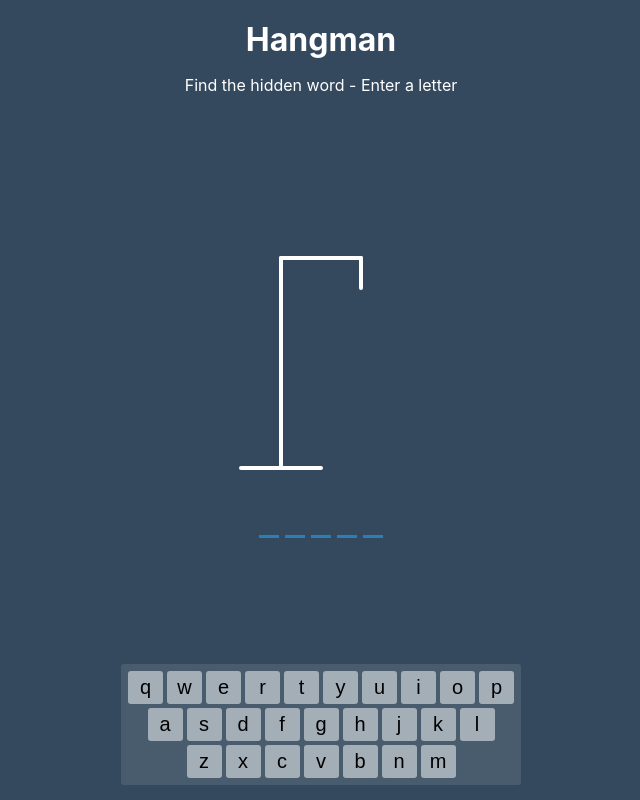
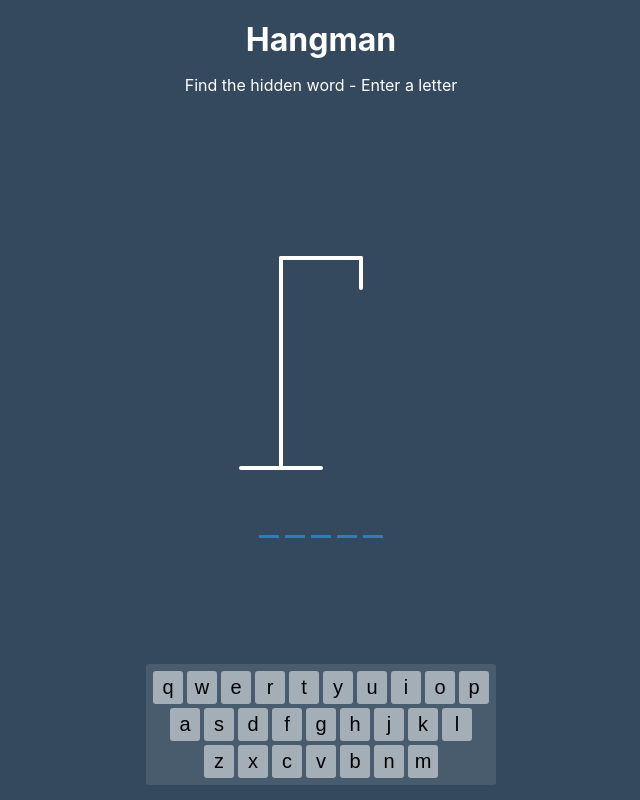
Before and after one commit to hammer147/hangman, a Next.js app: page / in a window 1280 px wide. Shown: the whole page, without its empty margins (319-959 px from the left). Built offline with nearby package versions, Linux system fonts and the light colour scheme.

Commit message:
improved styles

```diff
--- a/components/keyboard/keyboard.module.css
+++ b/components/keyboard/keyboard.module.css
@@ -23,7 +23,7 @@
   cursor: pointer;
   padding: 5px;
   margin: 2px;
-  min-width: 35px;
+  min-width: 30px;
 }
 
 .key:hover {
--- a/styles/globals.css
+++ b/styles/globals.css
@@ -1,6 +1,5 @@
 html,
 body {
-  background-color: green;
   width: 100%;
   height: 100%;
   overflow-x: hidden;
```
Also changed, not shown: 1 other file (tests, documents, lock files or other folders).
